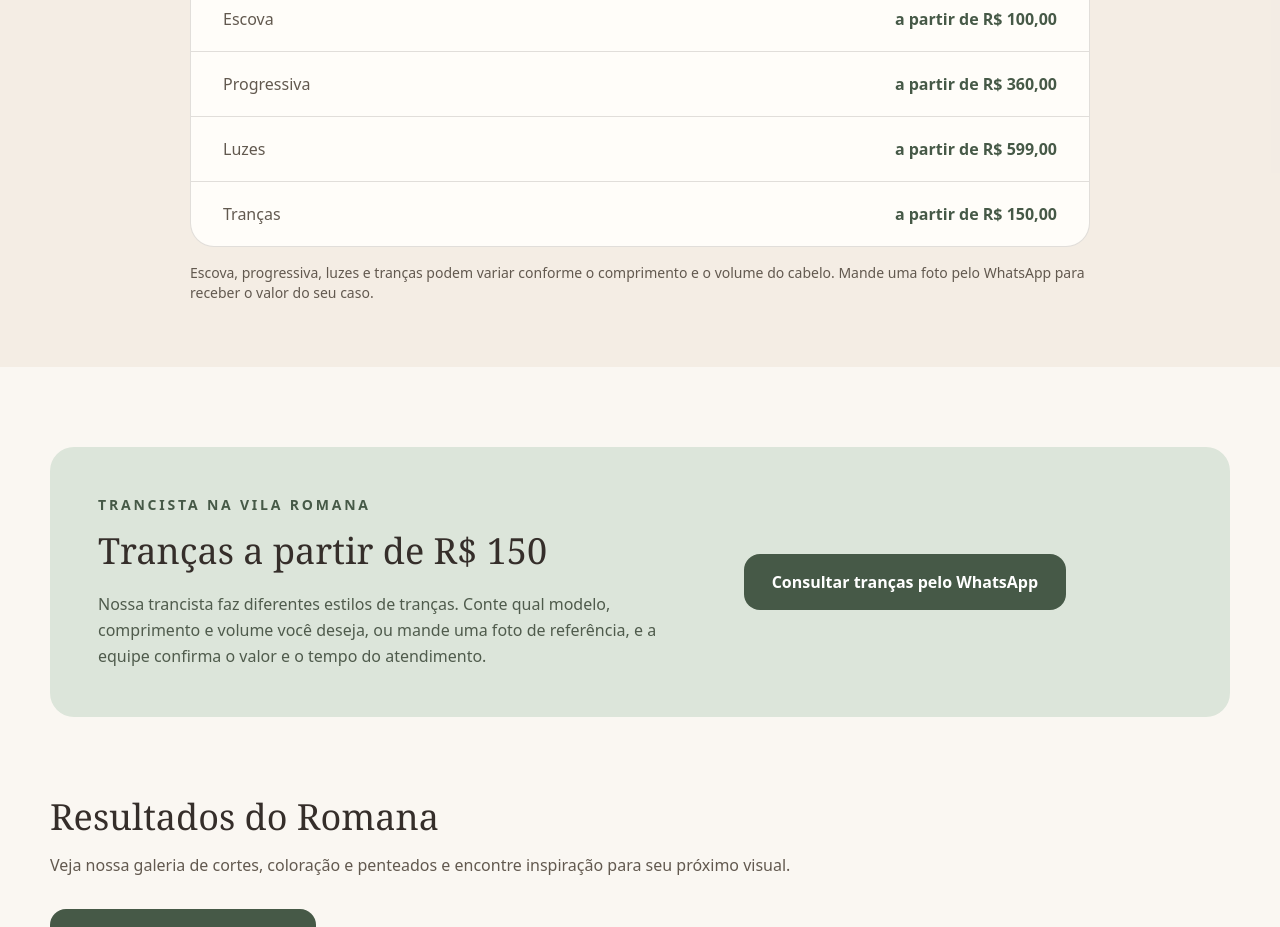
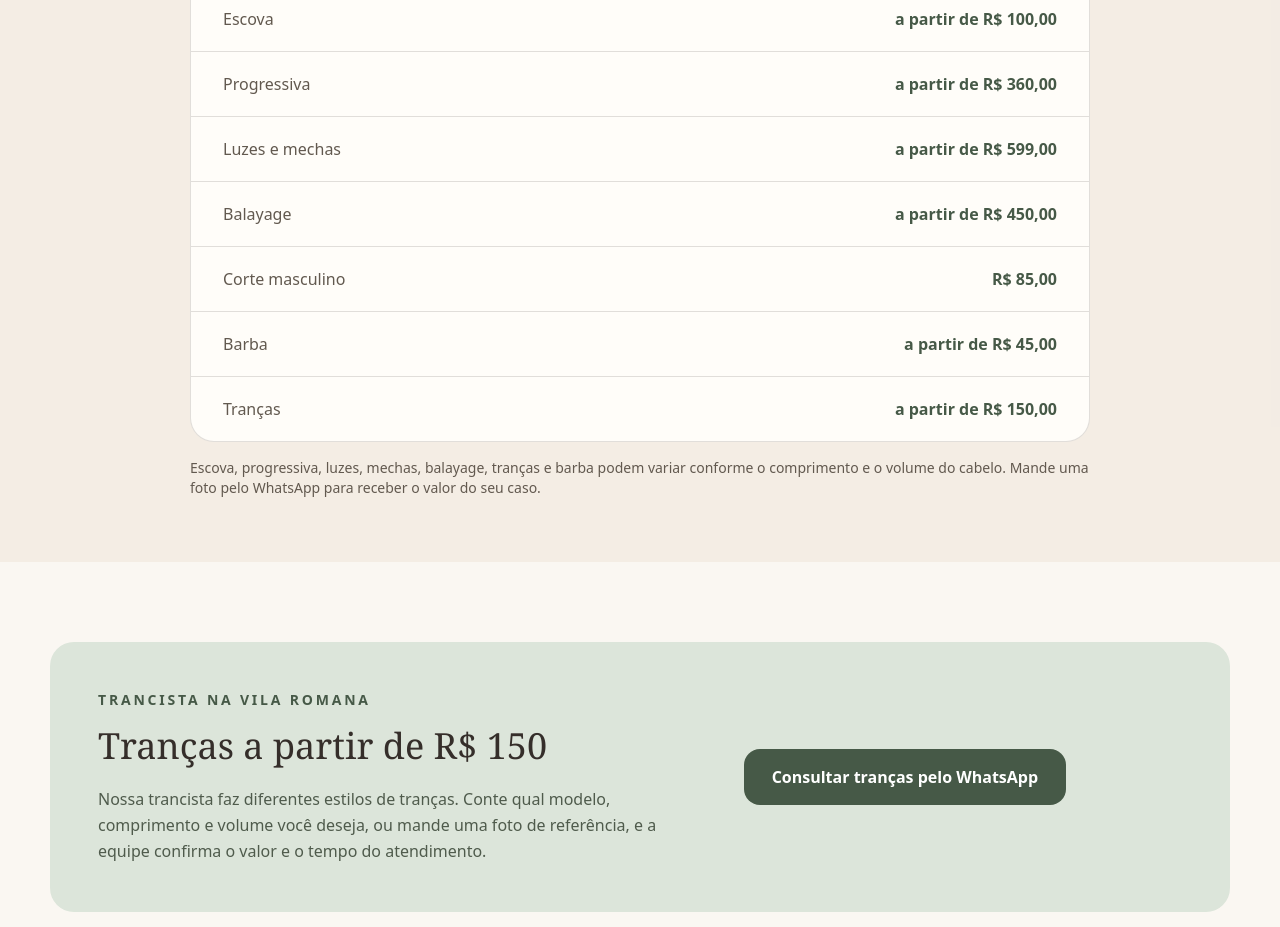
Before and after one commit to Romanahairstudio/romana-hair-studio, a Next.js app: page /cabeleireiro in a window 1280 px wide. Shown: the part 1860-2787 px from the top of the page. Built offline with nearby package versions, Linux system fonts and the light colour scheme.

Commit message:
Cabeleireiro: luzes e mechas, balayage, corte masculino e barba
Co-Authored-By: Claude Opus 5.5 <noreply@anthropic.com>
Claude-Session: https://claude.ai/code/session_01Pj86SHn7CtmPo2LLhs5psW

```diff
--- a/app/cabeleireiro/page.jsx
+++ b/app/cabeleireiro/page.jsx
@@ -2,7 +2,7 @@ import HeaderBooking from '../HeaderBooking'
 
 export const metadata = {
   title: 'Cabeleireiro e Trancista na Vila Romana, Lapa | Romana Hair Studio',
-  description: 'Corte feminino R$ 160, escova a partir de R$ 100, progressiva a partir de R$ 360, luzes a partir de R$ 599 e tranças a partir de R$ 150 na Vila Romana, Lapa. Agende pelo WhatsApp.',
+  description: 'Corte feminino R$ 160, escova a partir de R$ 100, progressiva a partir de R$ 360, luzes e mechas a partir de R$ 599, balayage a partir de R$ 450, tranças a partir de R$ 150 e corte masculino R$ 85 na Vila Romana, Lapa. Agende pelo WhatsApp.',
   alternates: { canonical: '/cabeleireiro' },
 }
 
@@ -17,12 +17,15 @@ const schema = {
   '@context': 'https://schema.org', '@type': 'Service',
   '@id': 'https://www.romanahairstudio.com.br/cabeleireiro#service',
   name: 'Serviços de cabeleireiro no Romana Hair Studio',
-  serviceType: ['Corte feminino', 'Escova', 'Progressiva', 'Luzes e mechas', 'Coloração', 'Tranças', 'Tratamentos capilares'],
+  serviceType: ['Corte feminino', 'Corte masculino', 'Barba', 'Escova', 'Progressiva', 'Luzes e mechas', 'Balayage', 'Coloração', 'Tranças', 'Tratamentos capilares'],
   offers: [
     { '@type': 'Offer', name: 'Corte feminino', price: 160, priceCurrency: 'BRL' },
     { '@type': 'Offer', name: 'Escova', priceSpecification: { '@type': 'PriceSpecification', minPrice: 100, priceCurrency: 'BRL' } },
     { '@type': 'Offer', name: 'Progressiva', priceSpecification: { '@type': 'PriceSpecification', minPrice: 360, priceCurrency: 'BRL' } },
-    { '@type': 'Offer', name: 'Luzes', priceSpecification: { '@type': 'PriceSpecification', minPrice: 599, priceCurrency: 'BRL' } },
+    { '@type': 'Offer', name: 'Luzes e mechas', priceSpecification: { '@type': 'PriceSpecification', minPrice: 599, priceCurrency: 'BRL' } },
+    { '@type': 'Offer', name: 'Balayage', priceSpecification: { '@type': 'PriceSpecification', minPrice: 450, priceCurrency: 'BRL' } },
+    { '@type': 'Offer', name: 'Corte masculino', price: 85, priceCurrency: 'BRL' },
+    { '@type': 'Offer', name: 'Barba', priceSpecification: { '@type': 'PriceSpecification', minPrice: 45, priceCurrency: 'BRL' } },
     { '@type': 'Offer', name: 'Tranças', priceSpecification: { '@type': 'PriceSpecification', minPrice: 150, priceCurrency: 'BRL' } },
   ],
   url: 'https://www.romanahairstudio.com.br/cabeleireiro',
@@ -32,7 +35,10 @@ const precos = [
   ['Corte feminino', 'R$ 160,00'],
   ['Escova', 'a partir de R$ 100,00'],
   ['Progressiva', 'a partir de R$ 360,00'],
-  ['Luzes', 'a partir de R$ 599,00'],
+  ['Luzes e mechas', 'a partir de R$ 599,00'],
+  ['Balayage', 'a partir de R$ 450,00'],
+  ['Corte masculino', 'R$ 85,00'],
+  ['Barba', 'a partir de R$ 45,00'],
   ['Tranças', 'a partir de R$ 150,00'],
 ]
 const button = 'inline-flex rounded-2xl bg-[#465947] px-7 py-4 text-white font-bold hover:bg-[#352e2a] transition'
@@ -72,7 +78,7 @@ export default function CabeleireiroPage() {
           <div className="rounded-3xl border border-[#352e2a]/15 overflow-hidden bg-[#fffdf9]">
             {precos.map(([nome, preco]) => <div key={nome} className="flex items-center justify-between gap-5 px-5 sm:px-8 py-5 border-b last:border-b-0 border-[#352e2a]/15"><span className="text-[#62594f]">{nome}</span><strong className="text-[#465947] whitespace-nowrap">{preco}</strong></div>)}
           </div>
-          <p className="text-[#62594f] text-sm mt-4">Escova, progressiva, luzes e tranças podem variar conforme o comprimento e o volume do cabelo. Mande uma foto pelo WhatsApp para receber o valor do seu caso.</p>
+          <p className="text-[#62594f] text-sm mt-4">Escova, progressiva, luzes, mechas, balayage, tranças e barba podem variar conforme o comprimento e o volume do cabelo. Mande uma foto pelo WhatsApp para receber o valor do seu caso.</p>
         </div>
       </section>
       <section id="trancas" className="max-w-[1260px] mx-auto px-5 lg:px-10 pb-20 scroll-mt-6">
```
